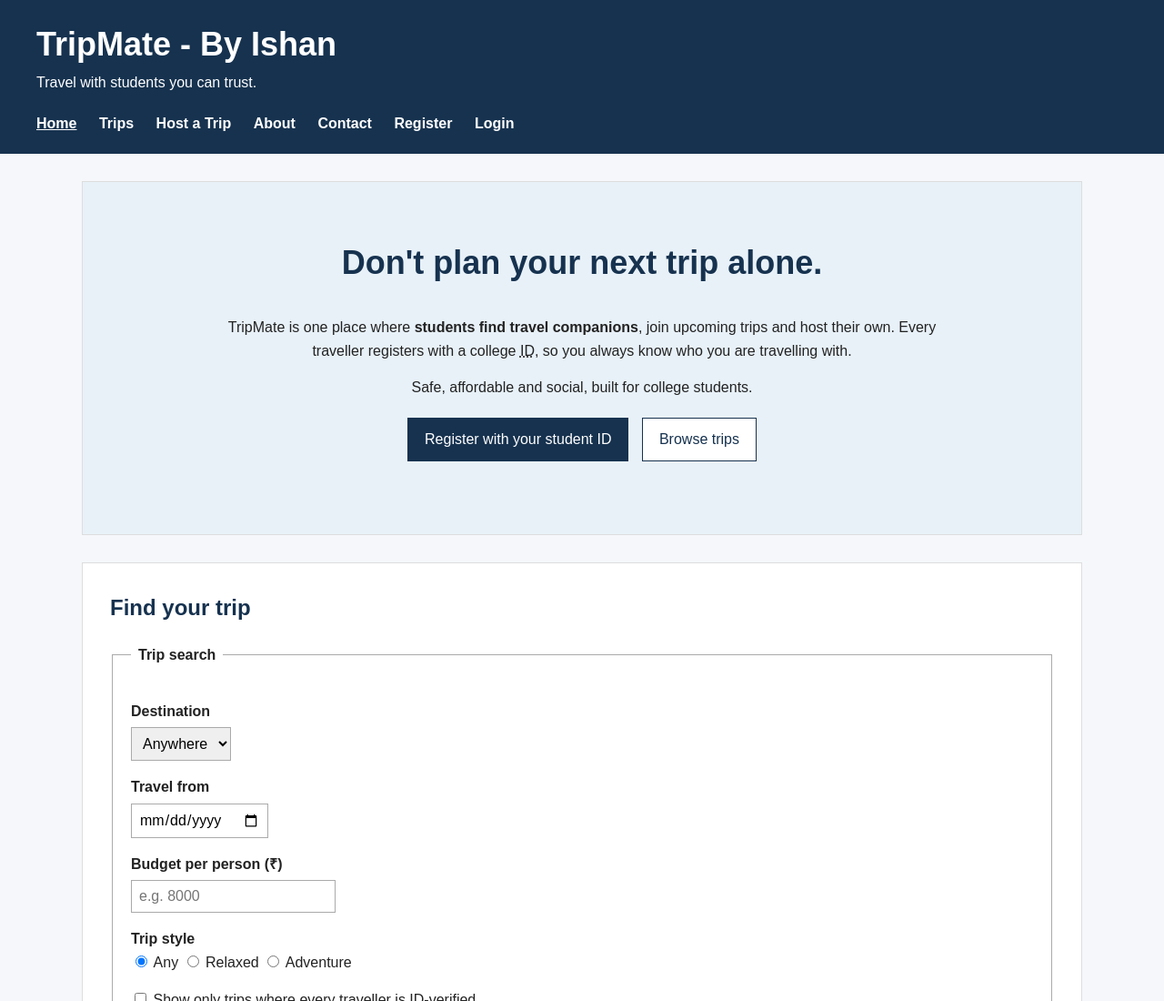
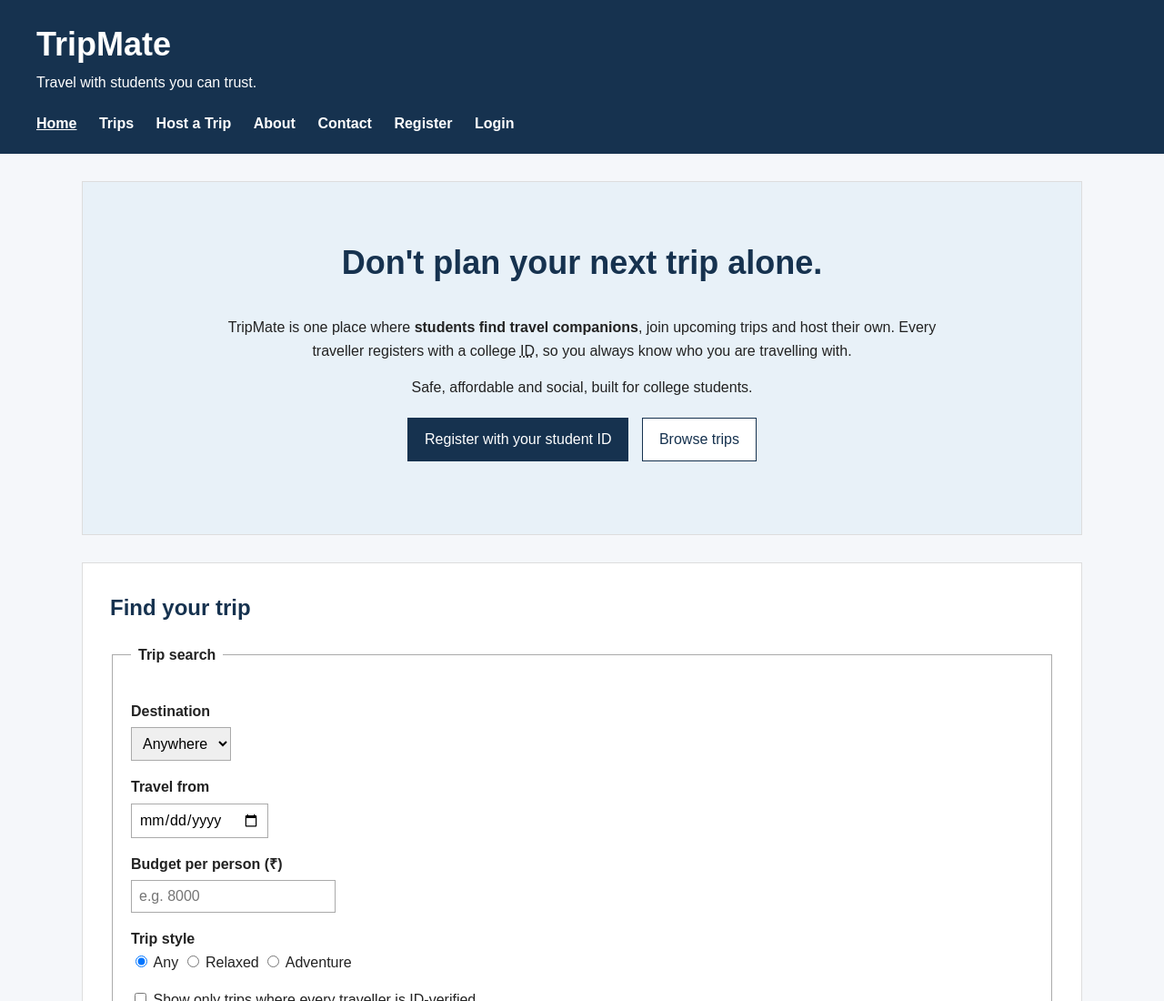
Before and after one commit to ishanbhatt070708-art/fwd087, a plain HTML site: page index.html in a window 1280 px wide. Shown: the top 1100 px of the page at 91% size. Drawn offline with Linux system fonts and the light colour scheme.

Commit message:
Remove author name from header title

```diff
--- a/index.html
+++ b/index.html
@@ -16,7 +16,7 @@
 
   <header>
     <hgroup>
-      <h1>TripMate - By Ishan</h1>
+      <h1>TripMate</h1>
       <p>Travel with students you can trust.</p>
     </hgroup>
 
```
